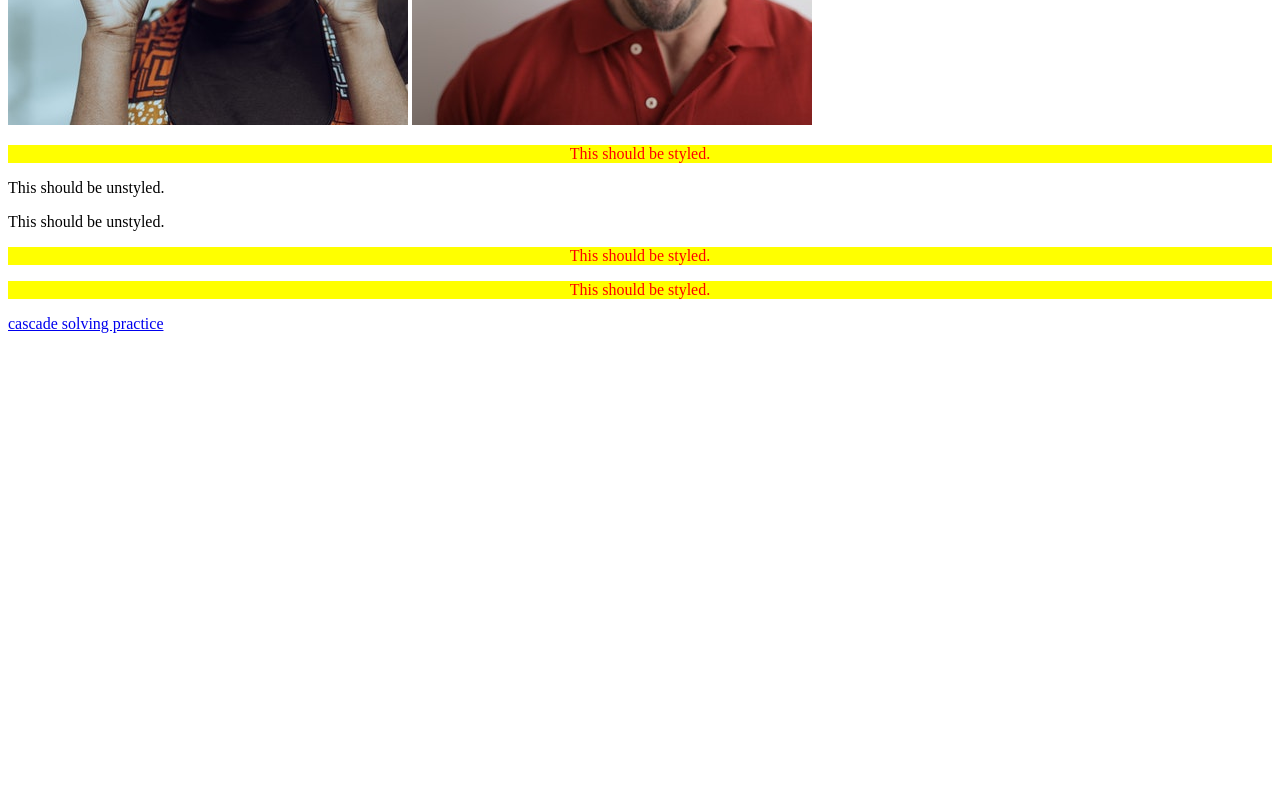
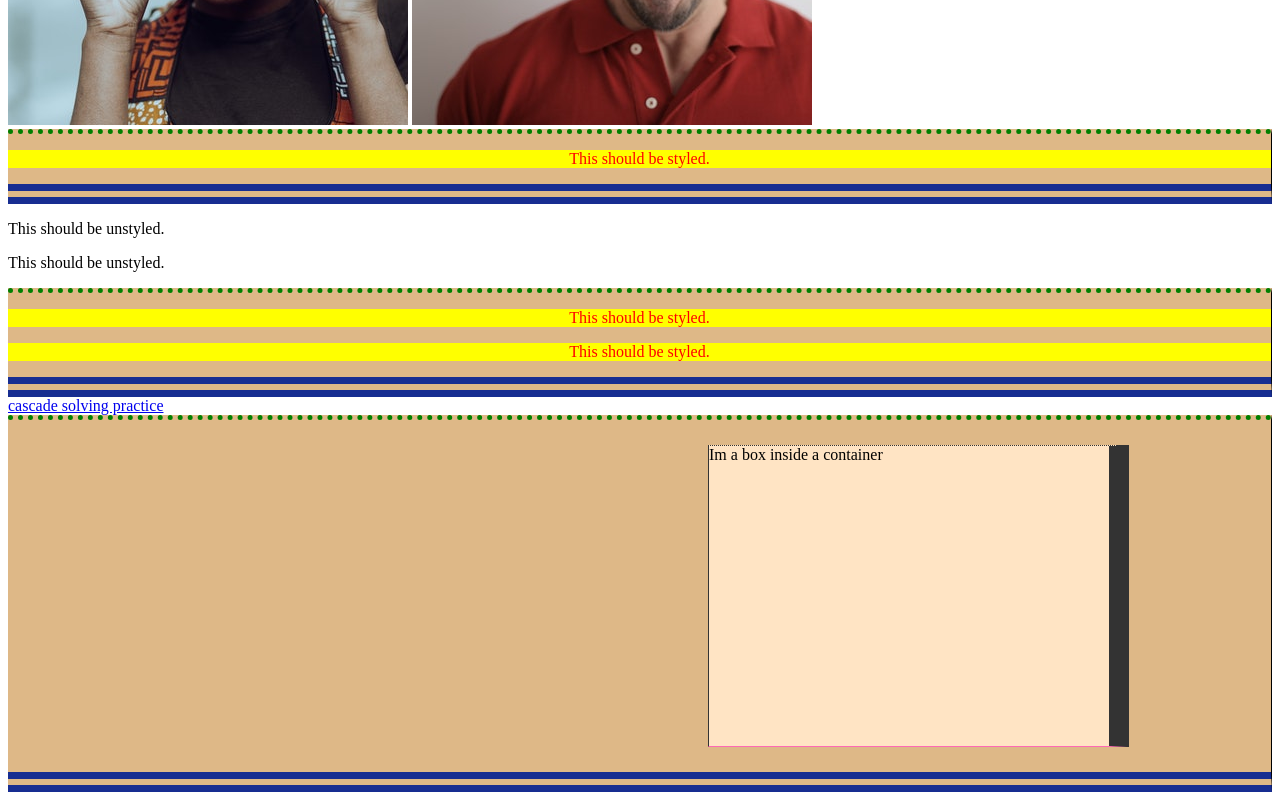
Before and after one commit to xCollapse/css-practice, a plain HTML site: page index.html in a window 1280 px wide. Shown: the part 1017-1817 px from the top of the page. Before the commit the page ends 1358 px from the top, so only its background shows below. Drawn offline with Linux system fonts and the light colour scheme.

Commit message:
box model

```diff
--- a/index.html
+++ b/index.html
@@ -40,6 +40,9 @@
         <p class="text">This should be styled.</p>
     </div>
   <a href="cascade.html">cascade solving practice</a>
+  <div class="container">
+    <div class="box">Im a box inside a container</div>
+  </div>
 
 </body>
 </html>
--- a/style.css
+++ b/style.css
@@ -26,9 +26,7 @@
     font-family: Helvetica,"Times New Roman",   sans-serif;
 
 }
- .avatar {
 
- }
  .avatar.distorted{width: 200px;
     height: 400px;
 
@@ -44,3 +42,22 @@
     color: red;
     background-color: yellow;
 }
+.container {
+    border-top: 5px dotted green;
+    border-right: 1px solid black;
+    border-bottom: 20px double rgb(23,45,145);
+    background-color: burlywood;
+  }
+
+  .box {
+    border: 1px solid #333333;
+    border-top-style: dotted;
+    border-right-width: 20px;
+    border-bottom-color: hotpink;
+    width: 400px;
+    height: 300px;
+    margin-left: 700px;
+    margin-top: 25px;
+    margin-bottom: 25px;
+    background-color: bisque;
+  }
```
